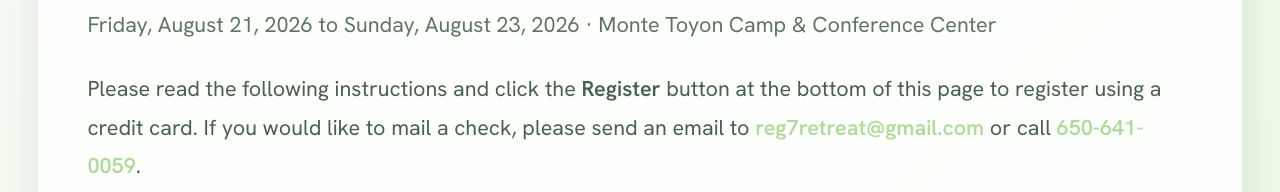
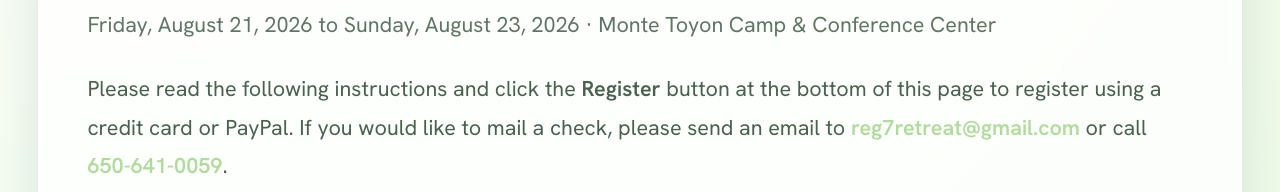
Before and after one commit to shettyjm/sai2026retreat, a Next.js app: page /registration in a window 1280 px wide. Shown: the part 760-952 px from the top of the page. Built offline with nearby package versions, Linux system fonts and the light colour scheme.

Commit message:
Registration intro: 'credit card' -> 'credit card or PayPal'
Co-Authored-By: Claude Opus 4.7 (1M context) <noreply@anthropic.com>

```diff
--- a/app/registration/page.tsx
+++ b/app/registration/page.tsx
@@ -24,7 +24,7 @@ export default function RegistrationPage() {
         <p className="mt-6 text-lg leading-8 text-navy/80">
           Please read the following instructions and click the{" "}
           <span className="font-semibold">Register</span> button at the bottom
-          of this page to register using a credit card. If you would like to
+          of this page to register using a credit card or PayPal. If you would like to
           mail a check, please send an email to{" "}
           <Link
             href={`mailto:${retreat.registrationEmail}`}
```
